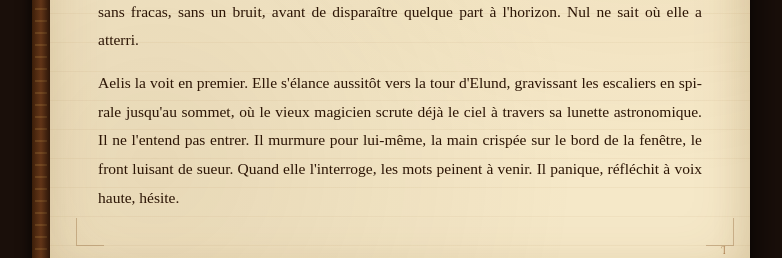
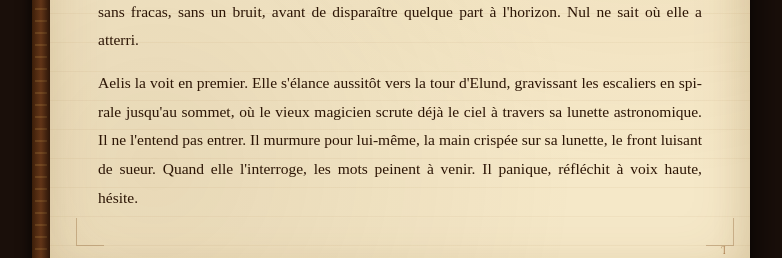
Before and after one commit to chevaliers-emeraude/feu-dans-le-ciel, a plain HTML site: page index.html in a window 1280 px wide. Shown: the part 521-779 px from the top of the page, without its empty margins (240-1022 px from the left). Drawn offline with Linux system fonts and the light colour scheme; a web font is replaced by a local one.

Commit message:
Update index.html

```diff
--- a/index.html
+++ b/index.html
@@ -274,7 +274,7 @@
           <p>La nuit est tombée sur le château d'Émeraude depuis plusieurs heures déjà. Les festivités du jour se sont éteintes avec elle, laissant place au silence habituel des pierres et au souffle lent du vent. Il est environ vingt-trois heures.</p>
           <p>Corwin monte la garde devant la chambre de Kira, seul dans le couloir obscur. Dans la cour intérieure, Aelis s'entraîne encore, son souffle formant de légères volutes dans l'air frais de la nuit. Dans la salle commune, Maximus partage les derniers instants de veille avec quelques écuyers attardés, murmurant autour du feu, les mains réchauffées par leurs boissons. Dans sa chambre, Han-Yu discute doucement avec son Kitsune.</p>
           <p>Une lumière traverse le ciel du nord. Lente, presque silencieuse — une traînée de feu qui glisse entre les étoiles, trop lumineuse pour être ignorée, trop lente pour être ordinaire. Elle progresse sans fracas, sans un bruit, avant de disparaître quelque part à l'horizon. Nul ne sait où elle a atterri.</p>
-          <p>Aelis la voit en premier. Elle s'élance aussitôt vers la tour d'Elund, gravissant les escaliers en spirale jusqu'au sommet, où le vieux magicien scrute déjà le ciel à travers sa lunette astronomique. Il ne l'entend pas entrer. Il murmure pour lui-même, la main crispée sur le bord de la fenêtre, le front luisant de sueur. Quand elle l'interroge, les mots peinent à venir. Il panique, réfléchit à voix haute, hésite.</p>
+          <p>Aelis la voit en premier. Elle s'élance aussitôt vers la tour d'Elund, gravissant les escaliers en spirale jusqu'au sommet, où le vieux magicien scrute déjà le ciel à travers sa lunette astronomique. Il ne l'entend pas entrer. Il murmure pour lui-même, la main crispée sur sa lunette, le front luisant de sueur. Quand elle l'interroge, les mots peinent à venir. Il panique, réfléchit à voix haute, hésite.</p>
         </div>
         <div class="page-number">I</div>
       </div>
```
